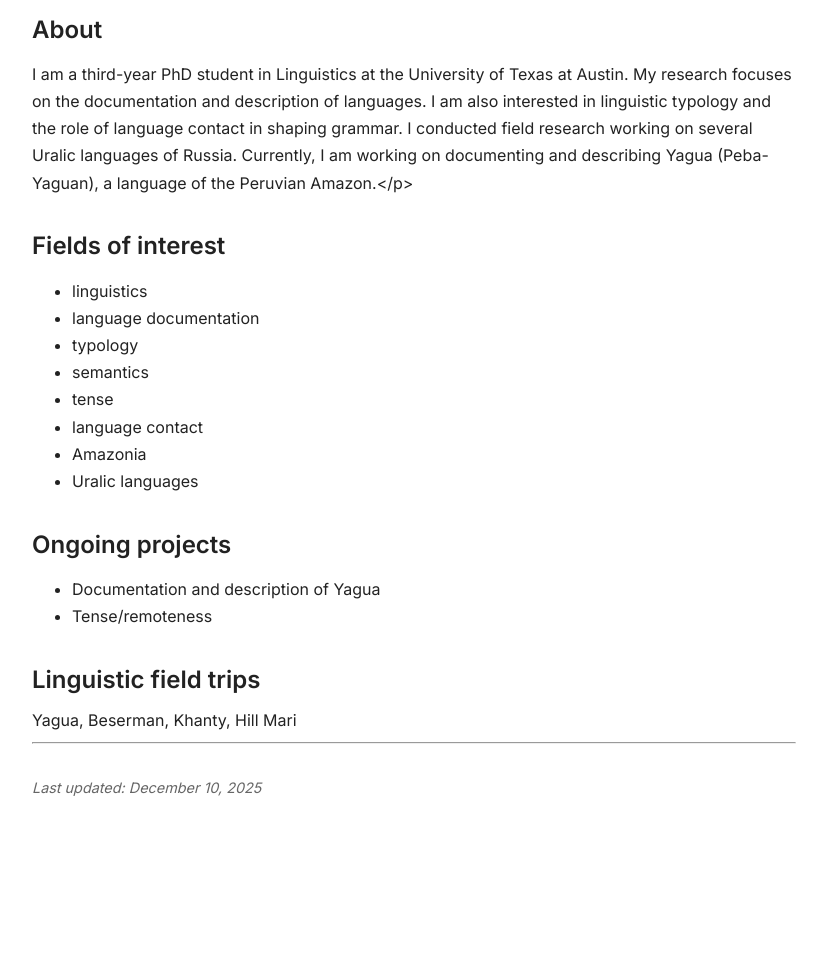
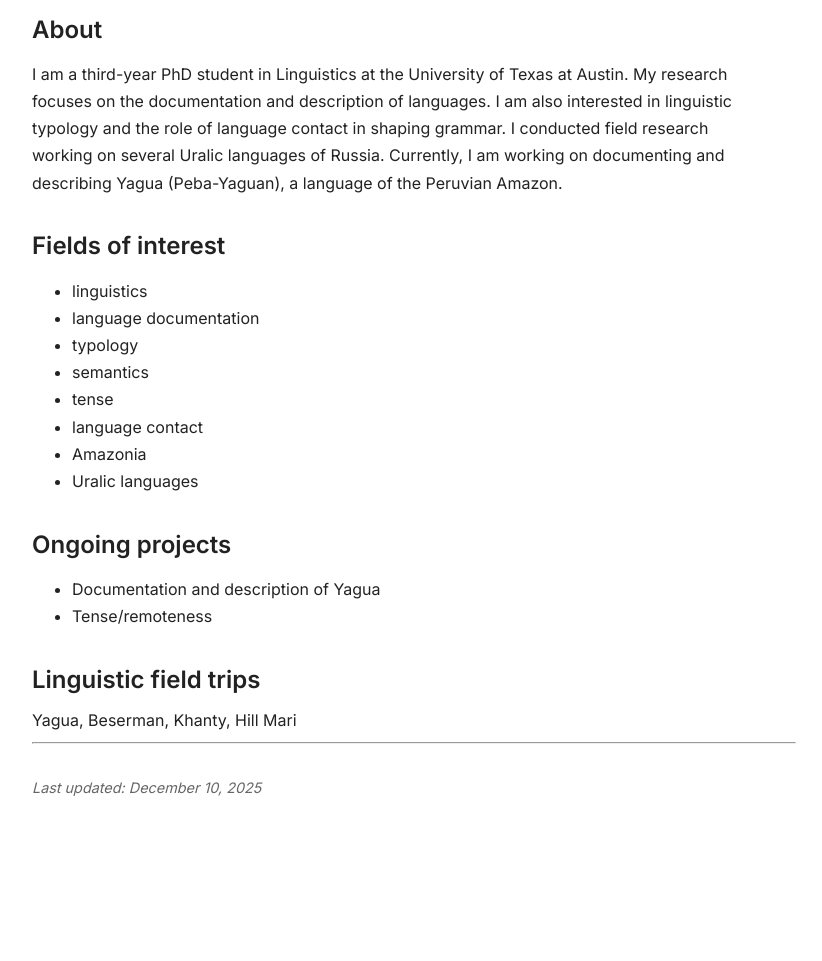
Before and after one commit to mashache/mashache.github.io, a Jekyll site: the page built from index.md, in a window 1280 px wide. Shown: the part 437-1398 px from the top of the page, without its empty margins (226-1048 px from the left). Built offline with Jekyll 4.4.1, drawn with Linux system fonts in a browser that asks for light colours.

```diff
--- a/index.md
+++ b/index.md
@@ -20,7 +20,7 @@ permalink: /
 
 <div class="section">
     <h2>About</h2>
-<p></p>I am a third-year PhD student in Linguistics at the University of Texas at Austin. My research focuses on the documentation and description of languages. I am also interested in linguistic typology and the role of language contact in shaping grammar. I conducted field research working on several Uralic languages of Russia. Currently, I am working on documenting and describing Yagua (Peba-Yaguan), a language of the Peruvian Amazon.</p>
+<p>I am a third-year PhD student in Linguistics at the University of Texas at Austin. My research focuses on the documentation and description of languages. I am also interested in linguistic typology and the role of language contact in shaping grammar. I conducted field research working on several Uralic languages of Russia. Currently, I am working on documenting and describing Yagua (Peba-Yaguan), a language of the Peruvian Amazon.</p>
 </div>
 
 <h2>Fields of interest</h2>
```
